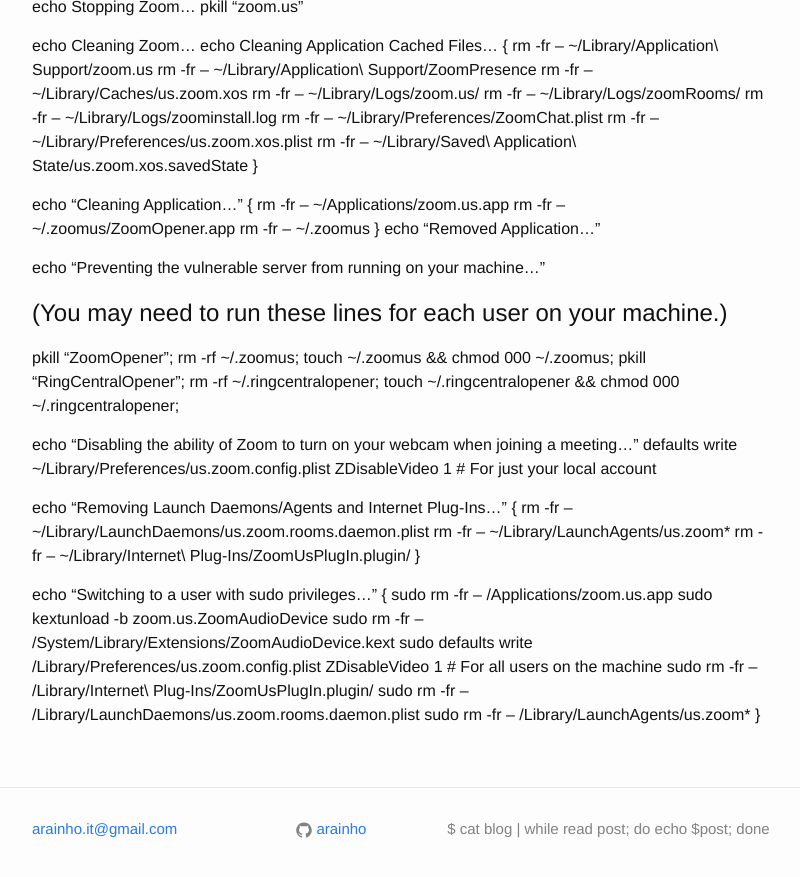
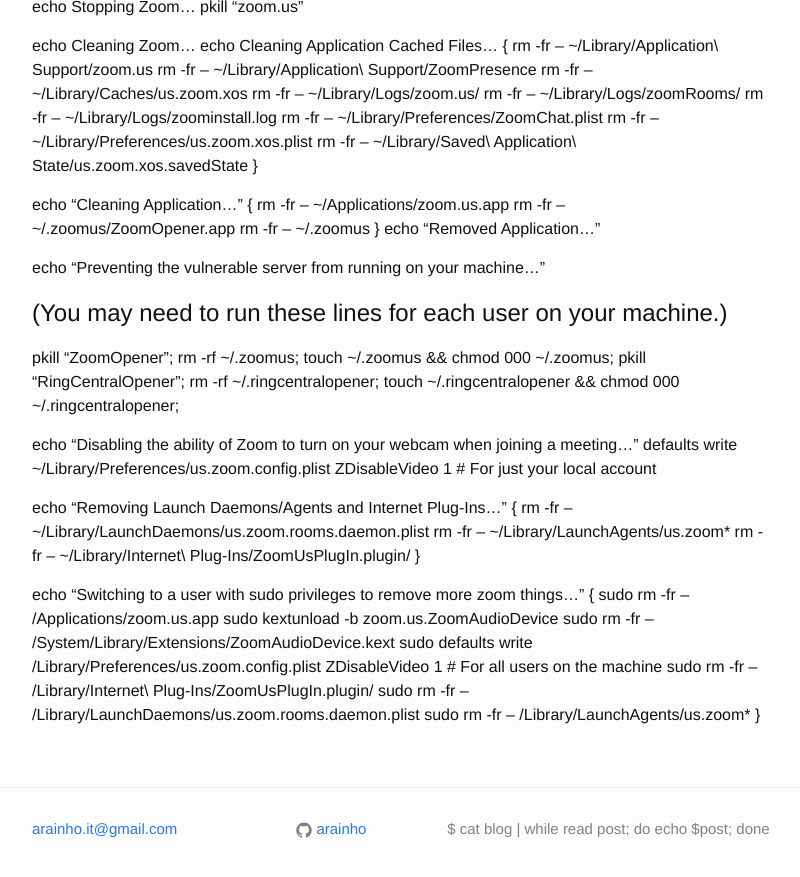
Before and after one commit to arainho/arainho.github.io, a Jekyll site: the page built from _posts/2019-07-10-zoom-zero-day.md, in a window 1280 px wide and 900 px high, scrolled down 789 px. Shown: the top 877 px of the window, without its empty margins (238-1038 px from the left). Built offline with Jekyll 4.4.1, drawn with Linux system fonts in a browser that asks for light colours; our own code applies the rules of GitHub Pages for plain Markdown files.

Commit message:
Update 2019-07-10-zoom-zero-day.md

```diff
--- a/_posts/2019-07-10-zoom-zero-day.md
+++ b/_posts/2019-07-10-zoom-zero-day.md
@@ -65,7 +65,7 @@ echo "Removing Launch Daemons/Agents and Internet Plug-Ins..."
   rm -fr -- ~/Library/Internet\ Plug-Ins/ZoomUsPlugIn.plugin/
 }
 
-echo "Switching to a user with sudo privileges..."
+echo "Switching to a user with sudo privileges to remove more zoom things..."
 {
   sudo rm -fr -- /Applications/zoom.us.app
   sudo kextunload -b zoom.us.ZoomAudioDevice
```
